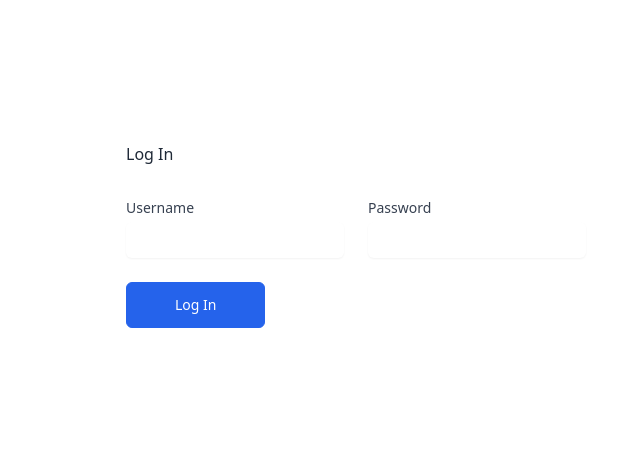
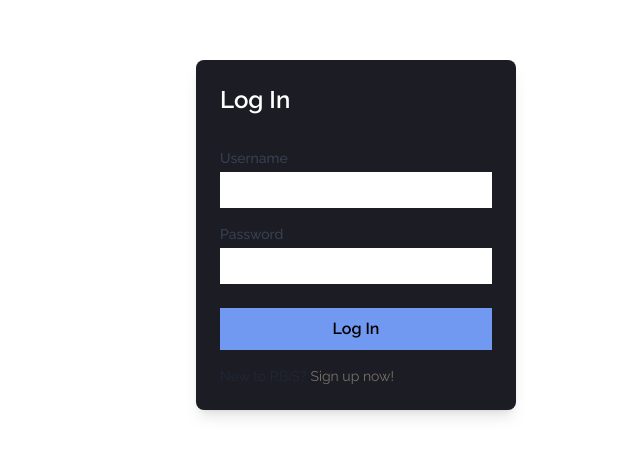
Before and after one commit to cycedmund/RBiS-app, a React (Vite) app in the folder client/: page /login in a window 1280 px wide. Shown: the part 165-620 px from the top of the page, without its empty margins (284-924 px from the left). Built offline with nearby package versions, Linux system fonts and the light colour scheme.

Commit message:
style: style log in form

```diff
--- a/client/src/components/users/Forms/Login/LoginForm.jsx
+++ b/client/src/components/users/Forms/Login/LoginForm.jsx
@@ -3,9 +3,11 @@ import { ErrorMessage } from "@hookform/error-message";
 import { yupResolver } from "@hookform/resolvers/yup";
 import { loginSchema } from "../../../../utilities/yup/yup-schema";
 import { loginService } from "../../../../utilities/users/users-service";
-import { useNavigate } from "react-router-dom";
+import { Link, useNavigate } from "react-router-dom";
 import { useAtom } from "jotai";
 import { setUserAtom } from "../../../../utilities/atom-jotai/atom";
+import Swal from "sweetalert2";
+import { swalBasicSettings } from "../../../../utilities/swal/swalSettings";
 
 const LoginForm = () => {
   const [, setUser] = useAtom(setUserAtom);
@@ -25,86 +27,114 @@ const LoginForm = () => {
     try {
       const user = await loginService(data);
       if (user !== null && user !== undefined) {
+        const prompt = await Swal.fire({
+          ...swalBasicSettings(
+            `Welcome Back ${user.formattedFullName}!`,
+            "success"
+          ),
+          confirmButtonText: "Enter",
+        });
+        if (prompt.isConfirmed) {
           setUser(user);
           navigate("/dashboard");
         }
+      }
     } catch (err) {
-      console.log(err);
+      if (err.message === "Unexpected end of JSON input") {
+        Swal.fire({
+          ...swalBasicSettings("Internal Server Error", "error"),
+          text: "Please try again later.",
+        });
+      } else {
+        Swal.fire({
+          ...swalBasicSettings("Error", "error"),
+          text: err.response.data.message,
+          confirmButtonText: "Try Again",
+        });
+      }
     }
     reset();
   };
 
   return (
-    <>
-      <section className="bg-white dark:bg-gray-900">
-        <div className="lg:grid lg:min-h-screen lg:grid-cols-12">
-          <main className="flex items-center justify-center px-8 py-8 sm:px-12 lg:col-span-7 lg:px-16 lg:py-12 xl:col-span-6 xl:col-start-4 xl:col-end-10">
-            <div className="max-w-xl lg:max-w-3xl">
-              <h1>Log In</h1>
+    <div className="relative">
+      <section className="bg-white dark:bg-[#202029] min-h-screen flex flex-col justify-center items-center">
+        <main className="w-[300px] sm:min-w-[25%] sm:max-w-[25%] bg-[#1c1c24] p-6 rounded-lg shadow-lg">
+          <h1 className="text-2xl text-white mb-6 font-raleway font-semibold">
+            Log In
+          </h1>
           <form
-                className="mt-8 grid grid-cols-6 gap-6"
+            className="mt-8"
             autoComplete="off"
             onSubmit={handleSubmit(onSubmit)}
           >
-                <div className="col-span-6 sm:col-span-3">
+            <div>
               <label
                 htmlFor="username"
-                    className="block text-sm font-medium text-gray-700 dark:text-gray-200"
+                className="block text-sm font-raleway font-medium text-gray-700 dark:text-gray-200"
               >
                 Username
               </label>
               <input
                 id="username"
                 {...register("username")}
-                    className="mt-1 w-full rounded-md border-gray-200 bg-white text-sm text-gray-700 shadow-sm dark:border-gray-700 dark:bg-gray-800 dark:text-gray-200 p-2"
+                className="mt-1 w-full rounded-xs border-gray-200 bg-white text-sm text-gray-700 shadow-sm dark:border-gray-700 dark:bg-[#2a2a36] dark:text-gray-200 p-2 font-raleway"
               />
               <ErrorMessage
                 errors={errors}
                 name="username"
                 render={({ message }) => (
-                      <p className="text-red-500 text-xs mt-1">{message}</p>
+                  <p className="text-red-400 text-xs font-raleway mt-1">
+                    {message}
+                  </p>
                 )}
               />
             </div>
 
-                <div className="col-span-6 sm:col-span-3">
+            <div className="mt-4">
               <label
                 htmlFor="Password"
-                    className="block text-sm font-medium text-gray-700 dark:text-gray-200"
+                className="block text-sm font-raleway font-medium text-gray-700 dark:text-gray-200"
               >
                 Password
               </label>
-
               <input
                 type="password"
                 autoComplete="off"
                 {...register("password")}
                 id="Password"
-                    className="mt-1 w-full rounded-md border-gray-200 bg-white text-sm text-gray-700 shadow-sm dark:border-gray-700 dark:bg-gray-800 dark:text-gray-200 p-2"
+                className="mt-1 w-full rounded-xs border-gray-200 bg-white text-sm text-gray-700 shadow-sm dark:border-gray-700 dark:bg-[#2a2a36] dark:text-gray-200 p-2 font-raleway"
               />
               <ErrorMessage
                 errors={errors}
                 name="password"
                 render={({ message }) => (
-                      <p className="text-red-500 text-xs mt-1">{message}</p>
+                  <p className="text-red-400 font-raleway text-xs mt-1">
+                    {message}
+                  </p>
                 )}
               />
             </div>
 
-                <div className="col-span-6 sm:flex sm:items-center sm:gap-4">
+            <div className="sm:flex sm:flex-col sm:items-center sm:gap-4 mt-6">
               <button
                 type="submit"
-                    className="inline-block shrink-0 rounded-md border border-blue-600 bg-blue-600 px-12 py-3 text-sm font-medium text-white transition hover:bg-transparent hover:text-blue-600 focus:outline-none focus:ring active:text-blue-500 dark:hover:bg-blue-700 dark:hover:text-white"
+                className="w-full inline-block shrink-0 rounded-none border border-[#7299f2] bg-[#7299f2] px-12 py-2 text-md font-semibold text-black transition hover:bg-transparent  focus:outline-none focus:ring dark:hover:bg-[#4975d9] font-raleway"
               >
                 Log In
               </button>
             </div>
           </form>
+          <p className="mt-4 font-raleway text-sm">
+            {" "}
+            <span className="mr-1">New to RBiS?</span>
+            <Link to="/signup" className="text-stone-500 hover:text-[#7299f2]">
+              Sign up now!
+            </Link>{" "}
+          </p>
+        </main>
+      </section>
     </div>
-          </main>
-        </div>
-      </section>
-    </>
   );
 };
 
--- a/client/src/index.css
+++ b/client/src/index.css
@@ -7,3 +7,12 @@
 .swal2-input {
   width: 80%;
 }
+
+/* .swal2-input[type="text"] {
+  font-family: "Roboto", sans-serif;
+  color: black;
+} */
+
+.custom-font-swal {
+  font-family: "Roboto", sans-serif !important;
+}
--- a/client/src/utilities/common/common-service.js
+++ b/client/src/utilities/common/common-service.js
@@ -31,13 +31,11 @@ export const fetchRequest = async (url, method = "GET", payload = null) => {
 
   try {
     const res = await axios(config);
-
     if (res.status >= 200 && res.status < 300) {
       return res.data;
-    } else {
-      throw new Error(`Request failed with status ${res.status}`);
     }
-  } catch (error) {
-    throw new Error(error.message);
+  } catch (err) {
+    console.error(err);
+    throw err;
   }
 };
--- /dev/null
+++ b/client/src/utilities/swal/swalSettings.js
@@ -0,0 +1,15 @@
+export const swalBasicSettings = (title, icon) => {
+  const settings = {
+    title: title,
+    icon: icon,
+    background: "#202029",
+    color: "white",
+    confirmButtonColor: "#6988e4",
+    cancelButtonColor: "#202029",
+    customClass: {
+      htmlContainer: "custom-font-swal",
+      confirmButton: "custom-font-swal",
+    },
+  };
+  return settings;
+};
```
Also changed, not shown: 1 other file (tests, documents, lock files or other folders). Lines whose indentation alone changed are shown as unchanged.
